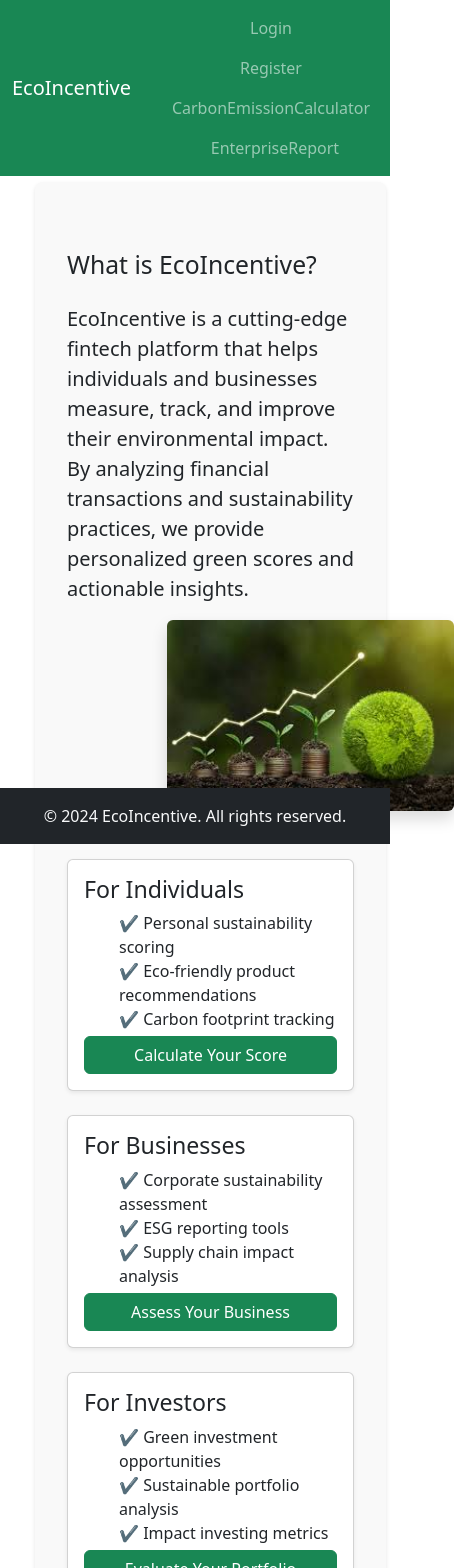
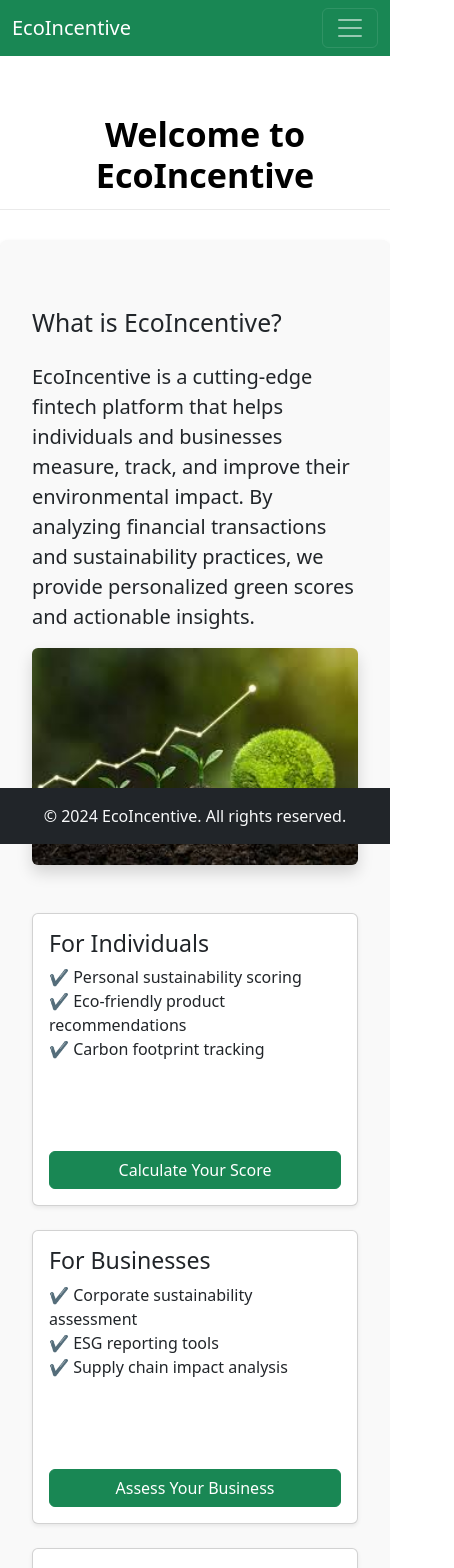
Before and after one commit to Aniket7545/green-score-frontend, a React (Create React App) app: page / in a window 390 px wide. Shown: the top 1568 px of the page, 454 px wide, since content can reach past the window. Built offline with nearby package versions, Linux system fonts and the light colour scheme.

Commit message:
Made our website mobile responsive

```diff
--- a/src/pages/Home.css
+++ b/src/pages/Home.css
@@ -1,4 +1,3 @@
-
 .home-container {
     max-width: 1500px;
     margin: 0 auto;
@@ -6,26 +5,30 @@
     font-family: Arial, sans-serif;
     color: #333;
   }
-.flex-grow-1{
+
+  .flex-grow-1 {
     max-width: 90%;
     margin-left: 35px;
-    margin-bottom: 5px;
+    margin-bottom: 70px;
   }
-h1{
+
+  h1 {
     text-align: center;
     margin-top: 10px;
   }
+
   .header, .footer {
     height: 50px;
   }
+
   .custom-container {
     max-width: 1200px;
     padding-left: 15px;
     padding-right: 15px;
   }
 
-.display-4{
-    text-align:center;
+  .display-4 {
+    text-align: center;
     margin-left: 20px;
   }
 
@@ -119,12 +122,54 @@ h2 {
     left: 0;
     width: 100%;
   }
-img{
+
+  img {
     margin-left: 100px;
     height: 50px;
-    width:300px;
+    width: 300px;
   }
-.hero{
+
+  .hero {
     margin-top: 2px;
     height: 150px;
   }
+
+  @media (max-width: 991px) {
+    .navbar-nav {
+      flex-direction: column;
+      align-items: start;
+    }
+
+    .navbar-nav .nav-link {
+      margin-bottom: 10px;
+    }
+
+    .hero {
+      margin-top: 60px;
+    }
+
+    .display-4 {
+      font-size: 2em;
+    }
+
+    img {
+      margin-left: 0;
+      width: 100%;
+      height: auto;
+    }
+
+    .flex-grow-1 {
+      max-width: 100%;
+      margin-left: 0;
+    }
+
+    .col-md-6 {
+      margin-bottom: 20px;
+    }
+  }
+
+  @media (max-width: 767px) {
+    .card {
+      margin-bottom: 20px;
+    }
+  }
--- a/src/pages/Home.js
+++ b/src/pages/Home.js
@@ -1,130 +1,3 @@
-// import React from "react";
-// import { Link } from "react-router-dom";
-// import "./Home.css";
-
-// const Home = () => {
-//   return (
-//     <div className="d-flex flex-column min-vh-100">
-//       <nav className="navbar navbar-expand-lg navbar-dark bg-success fixed-top">
-//         <div className="container">
-//           <Link className="navbar-brand" to="/">
-//             EcoIncentive
-//           </Link>
-//           <div className="navbar-nav ms-auto">
-//             <Link to="/login" className="nav-link btn btn-outline-light me-2">
-//               Login
-//             </Link>
-//             <Link to="/register" className="nav-link btn btn-light">
-//               Register
-//             </Link>
-//           </div>
-//         </div>
-//       </nav>
-
-//       <header className="hero text-center text-black py-5">
-//         <div className="container">
-//           <h2 className="display-4 fw-bold mt-5">Welcome to EcoIncentive</h2>
-//           {/* <p className="lead mb-5">Empowering sustainable finance for a greener future</p> */}
-//         </div>
-//       </header>
-
-//       <main className="flex-grow-1">
-//         <div className="container my-5">
-//           <section className="row mb-5 align-items-center">
-//             <div className="col-md-6">
-//               <h2 className="mb-4">What is EcoIncentive?</h2>
-//               <p className="lead">
-//                 EcoIncentive is a cutting-edge fintech platform that helps
-//                 individuals and businesses measure, track, and improve their
-//                 environmental impact. By analyzing financial transactions and
-//                 sustainability practices, we provide personalized green scores and
-//                 actionable insights.
-//               </p>
-//             </div>
-//             <div className="col-md-6">
-//               <img
-//                 src="/green.jpg"
-//                 alt="Green Finance"
-//                 className="img-fluid rounded shadow"
-//               />
-//             </div>
-//           </section>
-
-//           <section className="row mb-5">
-//             {[
-//               {
-//                 title: "For Individuals",
-//                 items: [
-//                   "Personal sustainability scoring",
-//                   "Eco-friendly product recommendations",
-//                   "Carbon footprint tracking"
-//                 ],
-//                 link: "/individualscore",
-//                 buttonText: "Calculate Your Score"
-//               },
-//               {
-//                 title: "For Businesses",
-//                 items: [
-//                   "Corporate sustainability assessment",
-//                   "ESG reporting tools",
-//                   "Supply chain impact analysis"
-//                 ],
-//                 link: "/enterprisescore",
-//                 buttonText: "Assess Your Business"
-//               },
-//               {
-//                 title: "For Investors",
-//                 items: [
-//                   "Green investment opportunities",
-//                   "Sustainable portfolio analysis",
-//                   "Impact investing metrics"
-//                 ],
-//                 link: "/investorscore",
-//                 buttonText: "Evaluate Your Portfolio"
-//               }
-//             ].map((card, index) => (
-//               <div key={index} className="col-lg-4 col-md-6 mb-4">
-//                 <div className="card h-100 shadow-sm">
-//                   <div className="card-body d-flex flex-column">
-//                     <h3 className="card-title">{card.title}</h3>
-//                     <ul className="list-unstyled flex-grow-1">
-//                       {card.items.map((item, i) => (
-//                         <li key={i}>✔ {item}</li>
-//                       ))}
-//                     </ul>
-//                     <Link to={card.link} className="btn btn-success mt-auto">
-//                       {card.buttonText}
-//                     </Link>
-//                   </div>
-//                 </div>
-//               </div>
-//             ))}
-//           </section>
-
-//           <section className="text-center mb-5">
-//             <h2 className="mb-4">Join the Green Finance Revolution</h2>
-//             <p className="lead mb-4">
-//               Start your journey towards a more sustainable financial future today.
-//             </p>
-//             <Link to="/register" className="btn btn-success btn-lg me-3">
-//               Get Started
-//             </Link>
-//             <Link to="/login" className="btn btn-outline-success btn-lg">
-//               Login
-//             </Link>
-//           </section>
-//         </div>
-//       </main>
-
-//       <footer className="bg-dark text-light text-center py-3 fixed-bottom">
-//         <p className="mb-0">&copy; 2024 EcoIncentive. All rights reserved.</p>
-//       </footer>
-//     </div>
-//   );
-// };
-
-// export default Home;
-
 import React from "react";
 import { Link } from "react-router-dom";
 import "./Home.css";
@@ -137,6 +10,10 @@ const Home = () => {
           <Link className="navbar-brand" to="/">
             EcoIncentive
           </Link>
+          <button className="navbar-toggler" type="button" data-bs-toggle="collapse" data-bs-target="#navbarNav" aria-controls="navbarNav" aria-expanded="false" aria-label="Toggle navigation">
+            <span className="navbar-toggler-icon"></span>
+          </button>
+          <div className="collapse navbar-collapse" id="navbarNav">
             <div className="navbar-nav ms-auto">
               <Link to="/login" className="nav-link btn btn-outline-light me-2">
                 Login
@@ -152,6 +29,7 @@ const Home = () => {
               </a>
             </div>
           </div>
+        </div>
       </nav>
 
       <header className="hero text-center text-black py-5">
@@ -163,7 +41,7 @@ const Home = () => {
       <main className="flex-grow-1">
         <div className="container my-5">
           <section className="row mb-5 align-items-center">
-            <div className="col-md-6">
+            <div className="col-lg-6">
               <h2 className="mb-4">What is EcoIncentive?</h2>
               <p className="lead">
                 EcoIncentive is a cutting-edge fintech platform that helps
@@ -173,7 +51,7 @@ const Home = () => {
                 actionable insights.
               </p>
             </div>
-            <div className="col-md-6">
+            <div className="col-lg-6">
               <img
                 src="/green.jpg"
                 alt="Green Finance"
```
Lines whose indentation alone changed are shown as unchanged.
